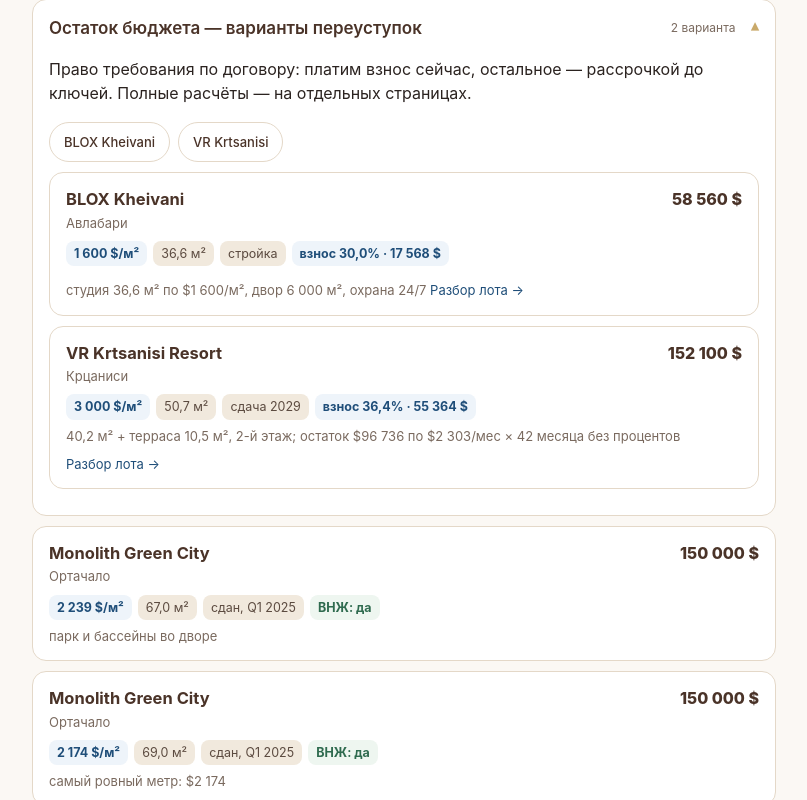
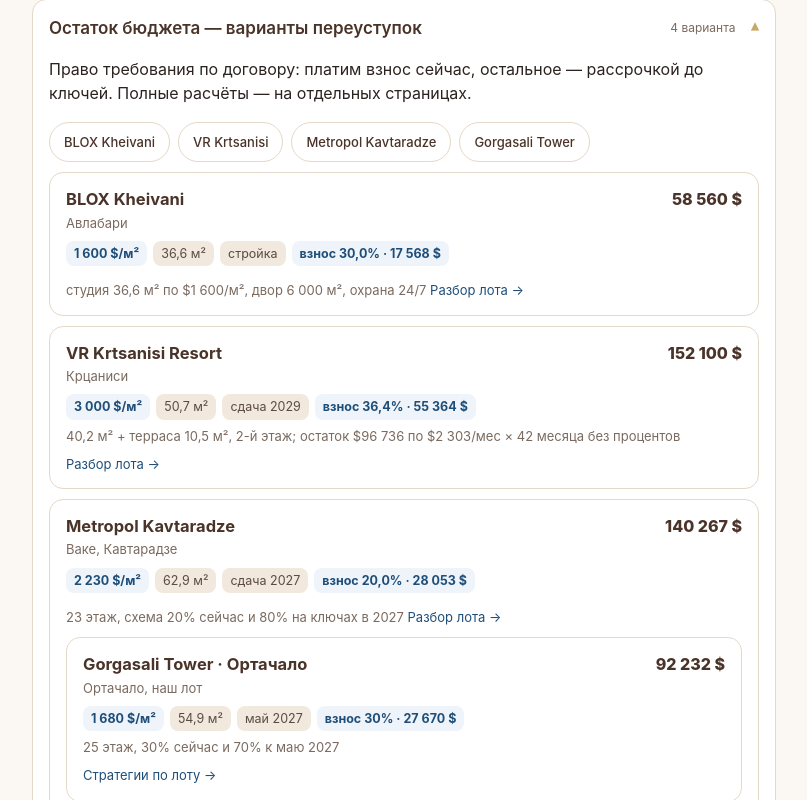
Before and after one commit to Niko1504/tbilisi-200k-mixer, a plain HTML site: page catalog/index.html in a window 1280 px wide. Both pictures are taken after a click on the link "Подобрать переуступку →". Shown: the part 421-1221 px from the top of the page, without its empty margins (236-1043 px from the left). Drawn offline with Linux system fonts and the light colour scheme.

```diff
--- a/catalog/index.html
+++ b/catalog/index.html
@@ -82,25 +82,41 @@ nav.toc a.go{background:var(--choc);color:#fff;border-color:var(--choc);font-wei
   Остаток бюджета — переуступка в строящемся проекте, взнос сейчас, доплата в рассрочку.</p>
 
   <details class="acc" id="pereustupki">
-    <summary><span>Остаток бюджета — варианты переуступок</span><span class="cnt">2 варианта</span></summary>
+    <summary><span>Остаток бюджета — варианты переуступок</span><span class="cnt">4 варианта</span></summary>
     <div class="acc-body">
     <p class="sub">Право требования по договору: платим взнос сейчас, остальное — рассрочкой до ключей. Полные расчёты — на отдельных страницах.</p>
     <div class="btnrow">
-      <a href="#p-blox">BLOX Kheivani</a><a href="#p-vr">VR Krtsanisi</a>
+      <a href="#p-blox">BLOX Kheivani</a><a href="#p-vr">VR Krtsanisi</a><a href="#p-metropol">Metropol Kavtaradze</a><a href="#p-gorgasali">Gorgasali Tower</a>
     </div>
 <div class="lot" id="p-blox">
       <div class="top"><div><b>BLOX Kheivani</b><div class="dist">Авлабари</div></div>
       <div class="price">58 560 $</div></div>
       <div class="chips"><span class="chip hi">1 600 $/м²</span><span class="chip">36,6 м²</span><span class="chip">стройка</span><span class="chip hi">взнос 30,0% · 17 568 $</span></div><div class="note">студия 36,6 м² по $1 600/м², двор 6 000 м², охрана 24/7
       <a href="https://verita.bot-jarvis.com/client200k/blox/" target="_blank" rel="noopener">Разбор лота →</a>
-    </div></div>
-<div class="lot" id="p-vr">
+      </div>
+    </div>
+    <div class="lot" id="p-vr">
       <div class="top"><div><b>VR Krtsanisi Resort</b><div class="dist">Крцаниси</div></div>
       <div class="price">152 100 $</div></div>
       <div class="chips"><span class="chip hi">3 000 $/м²</span><span class="chip">50,7 м²</span><span class="chip">сдача 2029</span><span class="chip hi">взнос 36,4% · 55 364 $</span></div><div class="note">40,2 м² + терраса 10,5 м², 2-й этаж; остаток $96 736 по $2 303/мес × 42 месяца без процентов
       <a href="https://verita.bot-jarvis.com/client200k/vr/" target="_blank" rel="noopener">Разбор лота →</a>
-    </div></div>
+      </div>
     </div>
+    <div class="lot" id="p-metropol">
+      <div class="top"><div><b>Metropol Kavtaradze</b><div class="dist">Ваке, Кавтарадзе</div></div>
+      <div class="price">140 267 $</div></div>
+      <div class="chips"><span class="chip hi">2 230 $/м²</span><span class="chip">62,9 м²</span><span class="chip">сдача 2027</span><span class="chip hi">взнос 20,0% · 28 053 $</span></div><div class="note">23 этаж, схема 20% сейчас и 80% на ключах в 2027
+      <a href="https://verita.bot-jarvis.com/client200k/metropol/" target="_blank" rel="noopener">Разбор лота →</a>
+    </div>
+    <div class="lot" id="p-gorgasali">
+      <div class="top"><div><b>Gorgasali Tower · Ортачало</b><div class="dist">Ортачало, наш лот</div></div>
+      <div class="price">92 232 $</div></div>
+      <div class="chips"><span class="chip hi">1 680 $/м²</span><span class="chip">54,9 м²</span><span class="chip">май 2027</span><span class="chip hi">взнос 30% · 27 670 $</span></div>
+      <div class="note">25 этаж, 30% сейчас и 70% к маю 2027</div>
+      <a href="https://verita.bot-jarvis.com/ortachala82/?v=17" target="_blank" rel="noopener">Стратегии по лоту →</a>
+    </div>
+
+  </div>
   </details>
 
   <div class="lot">
@@ -185,7 +201,6 @@ nav.toc a.go{background:var(--choc);color:#fff;border-color:var(--choc);font-wei
 
   <table>
     <tr><th>Вторая квартира</th><th>Взнос</th><th>Своих денег всего</th></tr>
-    <tr><td>Zenith Icon · 29,1 м²</td><td class="r">15 423 $</td><td class="r">58 923 $</td></tr>
     <tr><td>Gorgasali Tower · 54,9 м²</td><td class="r">27 670 $</td><td class="r">71 170 $</td></tr>
     <tr><td>Axis Avlabari · 54,4 м²</td><td class="r">31 008 $</td><td class="r">74 508 $</td></tr>
     <tr><td>Metropol Kavtaradze · 62,9 м²</td><td class="r">28 053 $</td><td class="r">71 553 $</td></tr>
```
